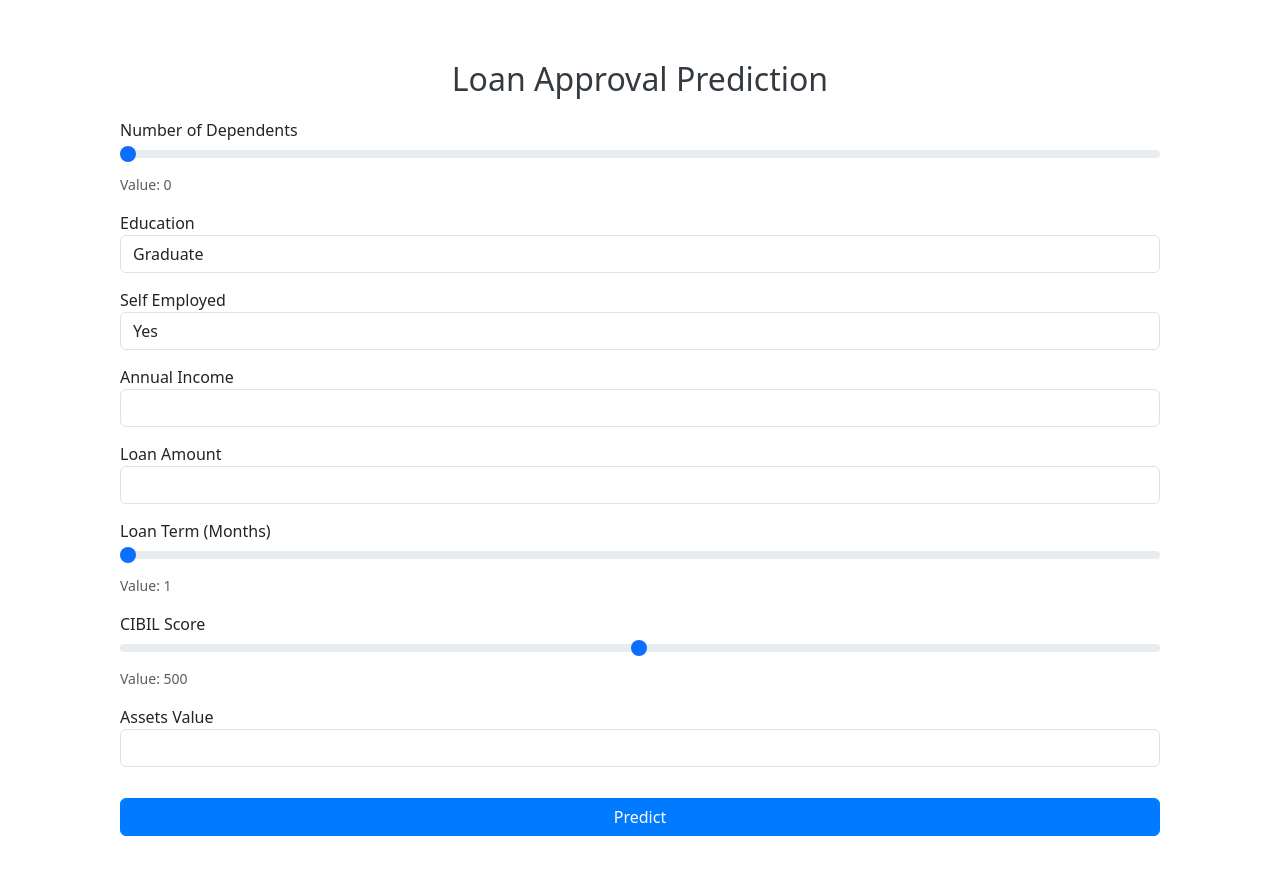
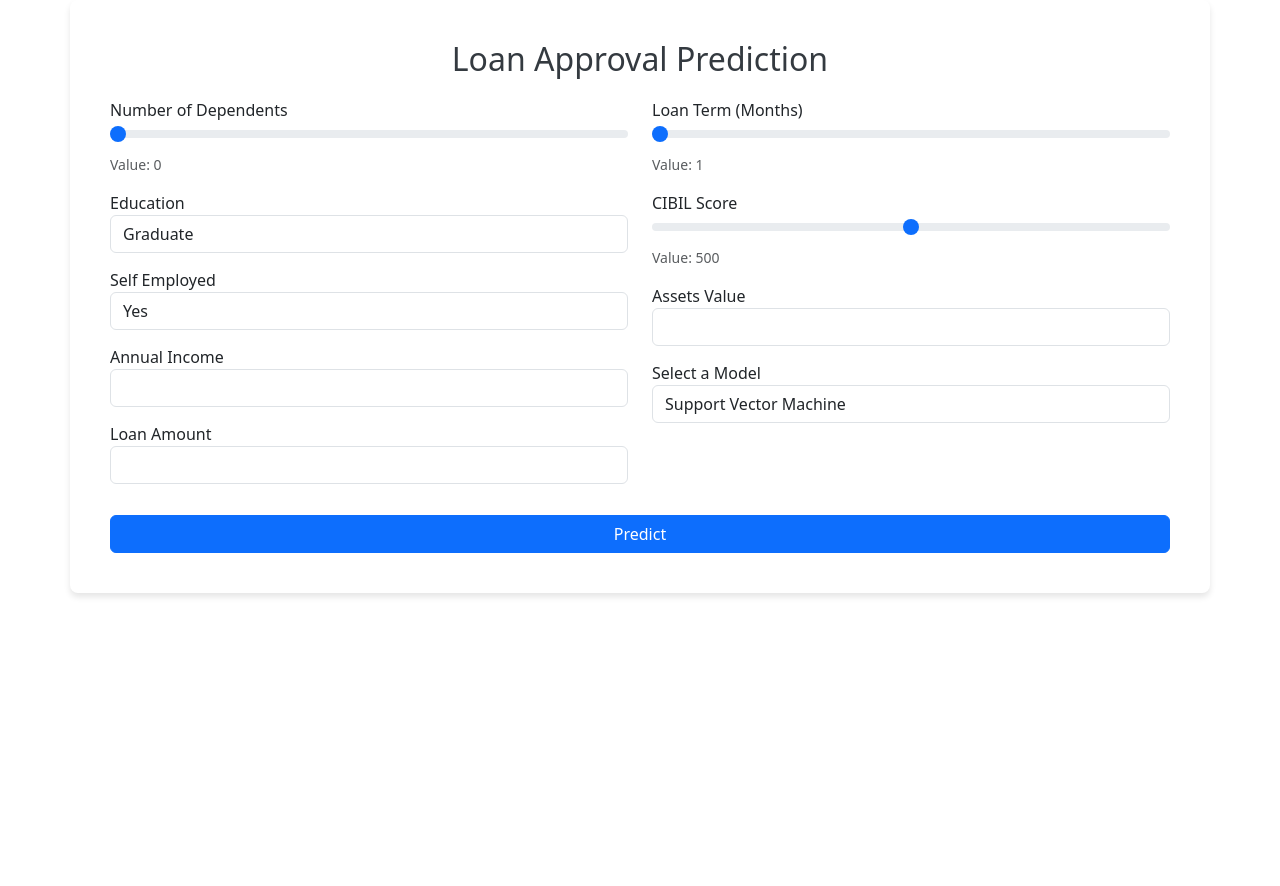
Before and after one commit to Chanidu26/Loan_Approval_Prediction, a Flask app: page / in a window 1280 px wide. After the commit the page ends 597 px from the top, so only its background shows below. Run offline with Flask 3, Linux system fonts and the light colour scheme; parts of the project's set-up code (start-up, migrations or seed data) failed here and were passed over.

Commit message:
added model selection feature

```diff
--- a/webapp/app.py
+++ b/webapp/app.py
@@ -29,7 +29,7 @@ def index():
             loan_term = int(request.form['loan_term'])
             cibil_score = int(request.form['cibil_score'])
             assets_value = int(request.form['assets'])
-
+            model = svm_model if request.form['model'] == 'Support Vector Machine' else logistic_model
             # Create a DataFrame
             features = np.array([
                 no_of_dependents, education, self_employed, annual_income,
@@ -40,7 +40,7 @@ def index():
             features_scaled = scaler.transform(features)
 
             # Predict
-            prediction = svm_model.predict(features_scaled)
+            prediction = model.predict(features_scaled)
             result = "Approved" if prediction[0] == 1 else "Rejected"
 
             return render_template('index.html', prediction=result)
--- a/webapp/templates/index.html
+++ b/webapp/templates/index.html
@@ -7,11 +7,9 @@
     <link href="https://cdn.jsdelivr.net/npm/bootstrap@5.3.0-alpha1/dist/css/bootstrap.min.css" rel="stylesheet">
     <style>
         .form-container {
-            margin: 50px auto;
-            padding-top: 10px;
-            padding-left: 50px;
-            padding-right: 50px;
+            padding: 40px;
             border-radius: 8px;
+            box-shadow: 0 4px 6px rgba(0, 0, 0, 0.1);
         }
         .form-title {
             text-align: center;
@@ -21,14 +19,15 @@
         .form-group {
             margin-bottom: 15px;
         }
-        .btn-primary {
-            background-color: #007bff;
-            border-color: #007bff;
-        }
         .result {
             margin-top: 20px;
             font-weight: bold;
             color: green;
+        }
+        @media (max-width: 768px) {
+            .form-container {
+                padding: 30px;
+            }
         }
     </style>
 </head>
@@ -36,6 +35,9 @@
     <div class="container form-container">
         <h2 class="form-title">Loan Approval Prediction</h2>
         <form id="loanForm" method="POST">
+            <div class="row">
+                <!-- First Column -->
+                <div class="col-md-6">
                     <div class="form-group">
                         <label for="dependents">Number of Dependents</label>
                         <input type="range" id="dependents" name="no_of_dependents" class="form-range" min="0" max="5" step="1" value="0">
@@ -63,6 +65,9 @@
                         <label for="loanAmount">Loan Amount</label>
                         <input type="number" id="loanAmount" name="loan_amount" class="form-control" min="0">
                     </div>
+                </div>
+                <!-- Second Column -->
+                <div class="col-md-6">
                     <div class="form-group">
                         <label for="loanTerm">Loan Term (Months)</label>
                         <input type="range" id="loanTerm" name="loan_term" class="form-range" min="1" max="20" step="1" value="1">
@@ -76,6 +81,15 @@
                     <div class="form-group">
                         <label for="residentialAssets">Assets Value</label>
                         <input type="number" id="residentialAssets" name="assets" class="form-control" min="0">
+                    </div>
+                    <div class="form-group">
+                        <label for="modelSelection">Select a Model</label>
+                        <select id="modelSelection" name="model" class="form-control">
+                            <option>Support Vector Machine</option>
+                            <option>Logistic Regression</option>
+                        </select>
+                    </div>
+                </div>
             </div>
             <button type="submit" class="btn btn-primary w-100 mt-3">Predict</button>
         </form>
@@ -107,6 +121,5 @@
             cibilScoreValue.textContent = `Value: ${cibilScoreSlider.value}`;
         });
     </script>
-
 </body>
 </html>
```
Lines whose indentation alone changed are shown as unchanged.
